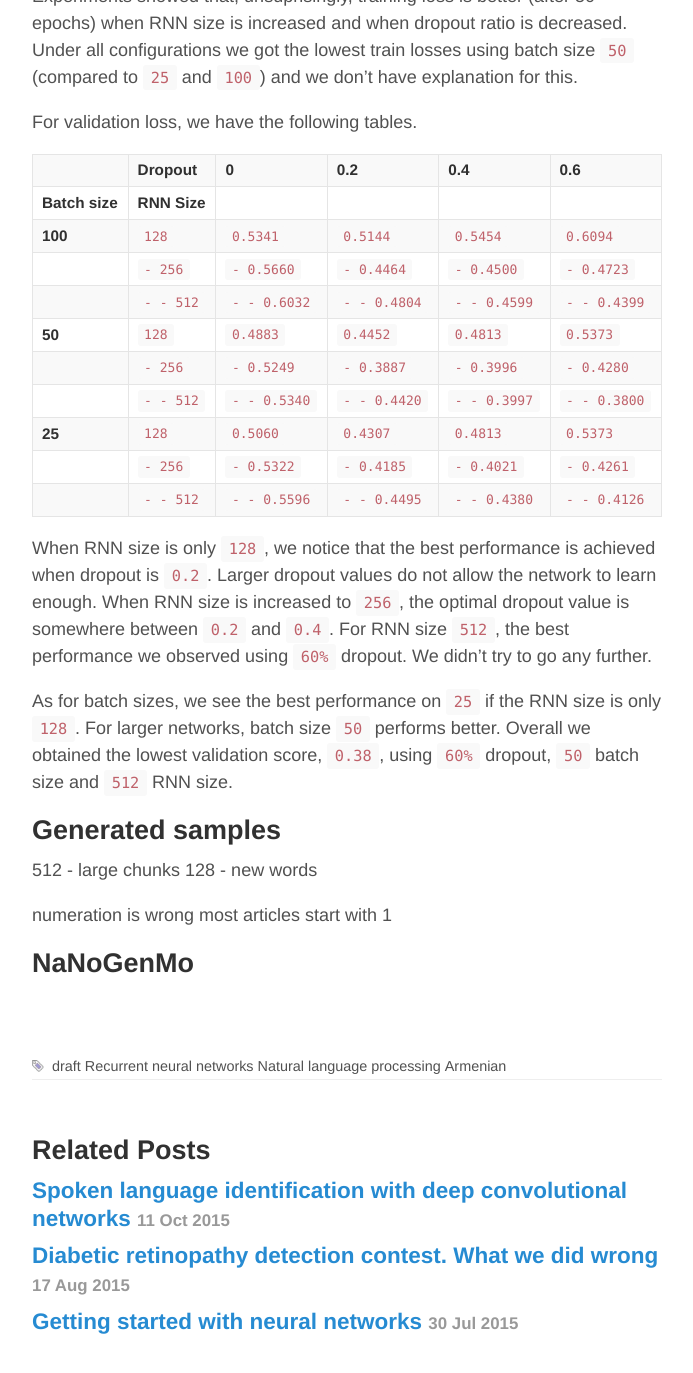
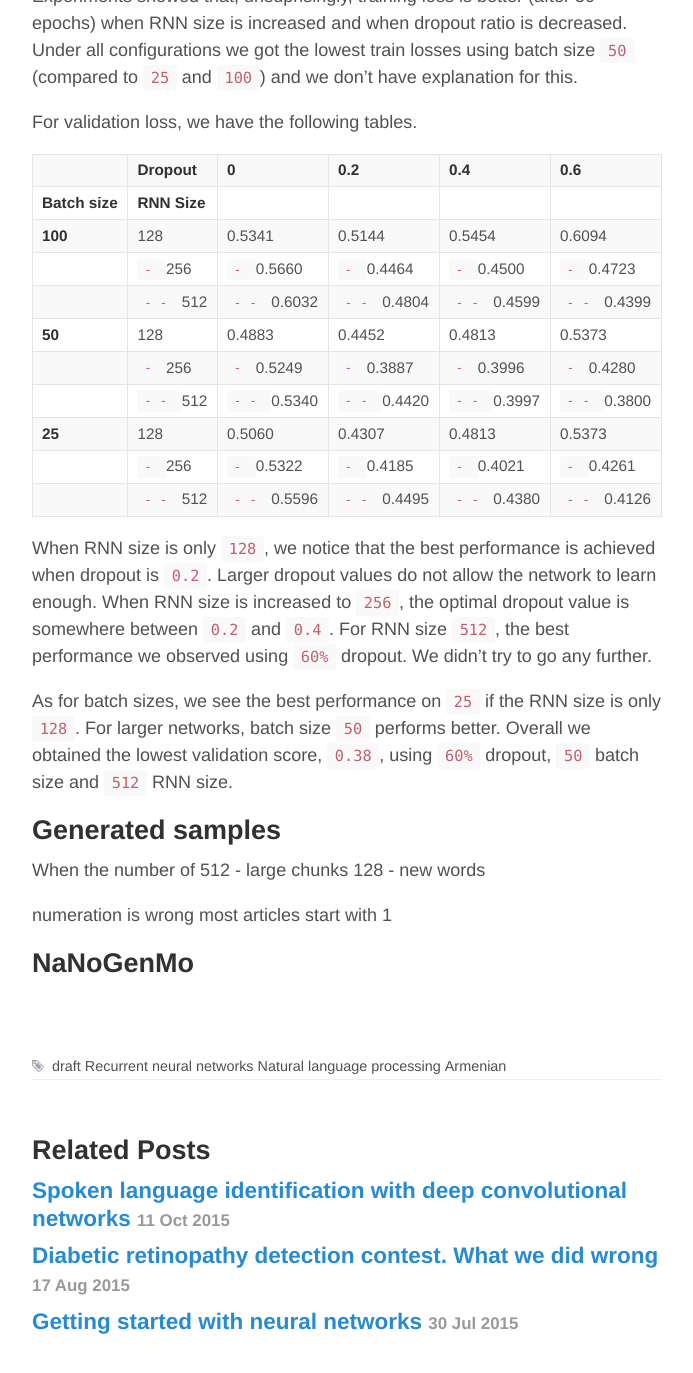
Before and after one commit to YerevaNN/yerevann.github.io, a Jekyll site: the page built from _posts/2015-11-11-generating-constitution-with-recurrent-neural-networks.md, in a window 1280 px wide and 1400 px high, scrolled down 3286 px. Shown: the top 1373 px of the window, without its empty margins (293-986 px from the left). Built offline with Jekyll 4.4.1, drawn with Linux system fonts in a browser that asks for light colours; comment, search, counter and statistics services are not loaded.

Commit message:
Constitution RNN - Analysis - better table 6

```diff
--- a/_posts/2015-11-11-generating-constitution-with-recurrent-neural-networks.md
+++ b/_posts/2015-11-11-generating-constitution-with-recurrent-neural-networks.md
@@ -69,15 +69,15 @@ For validation loss, we have the following tables.
 
 |	 			| **Dropout**	| **0**	 | **0.2**	| **0.4**	| **0.6**	|
 | **Batch size**| **RNN Size** 	| 	 	 | 			| 			| 			|
-| **100**		| `128        ` | `0.5341        ` | `0.5144        ` | `0.5454        ` | `0.6094        ` |
-| 				| `- 256    ` | `- 0.5660    ` | `- 0.4464    ` | `- 0.4500    ` | `- 0.4723    ` |
-| 				| `- - 512` | `- - 0.6032` | `- - 0.4804` | `- - 0.4599` | `- - 0.4399` |
-| **50** 		| `128        ` | `0.4883        ` | `0.4452        ` | `0.4813        ` | `0.5373        ` |
-| 				| `- 256    ` | `- 0.5249    ` | `- 0.3887    ` | `- 0.3996    ` | `- 0.4280    ` |
-| 				| `- - 512` | `- - 0.5340` | `- - 0.4420` | `- - 0.3997` | `- - 0.3800` |
-| **25** 		| `128        ` | `0.5060        ` | `0.4307        ` | `0.4813        ` | `0.5373        ` |
-| 				| `- 256    ` | `- 0.5322    ` | `- 0.4185    ` | `- 0.4021    ` | `- 0.4261    ` |
-| 				| `- - 512` | `- - 0.5596` | `- - 0.4495` | `- - 0.4380` | `- - 0.4126` |
+| **100**		| 128 | 0.5341 | 0.5144 | 0.5454 | 0.6094 |
+| 				| `- `256 | `- `0.5660 | `- `0.4464 | `- `0.4500 | `- `0.4723 |
+| 				| `- - `512 | `- - `0.6032 | `- - `0.4804 | `- - `0.4599 | `- - `0.4399 |
+| **50** 		| 128 | 0.4883 | 0.4452 | 0.4813 | 0.5373 |
+| 				| `- `256 | `- `0.5249 | `- `0.3887 | `- `0.3996 | `- `0.4280 |
+| 				| `- - `512 | `- - `0.5340 | `- - `0.4420 | `- - `0.3997 | `- - `0.3800 |
+| **25** 		| 128 | 0.5060 | 0.4307 | 0.4813 | 0.5373 |
+| 				| `- `256 | `- `0.5322 | `- `0.4185 | `- `0.4021 | `- `0.4261 |
+| 				| `- - `512 | `- - `0.5596 | `- - `0.4495 | `- - `0.4380 | `- - `0.4126 |
 
 When RNN size is only `128`, we notice that the best performance is achieved when dropout is `0.2`. Larger dropout values do not allow the network to learn enough. When RNN size is increased to `256`, the optimal dropout value is somewhere between `0.2` and `0.4`. For RNN size `512`,  the best performance we observed using `60%` dropout. We didn't try to go any further.
 
@@ -85,6 +85,7 @@ As for batch sizes, we see the best performance on `25` if the RNN size is only
 
 ## Generated samples
 
+When the number of
 512 - large chunks
 128 - new words
 
```
